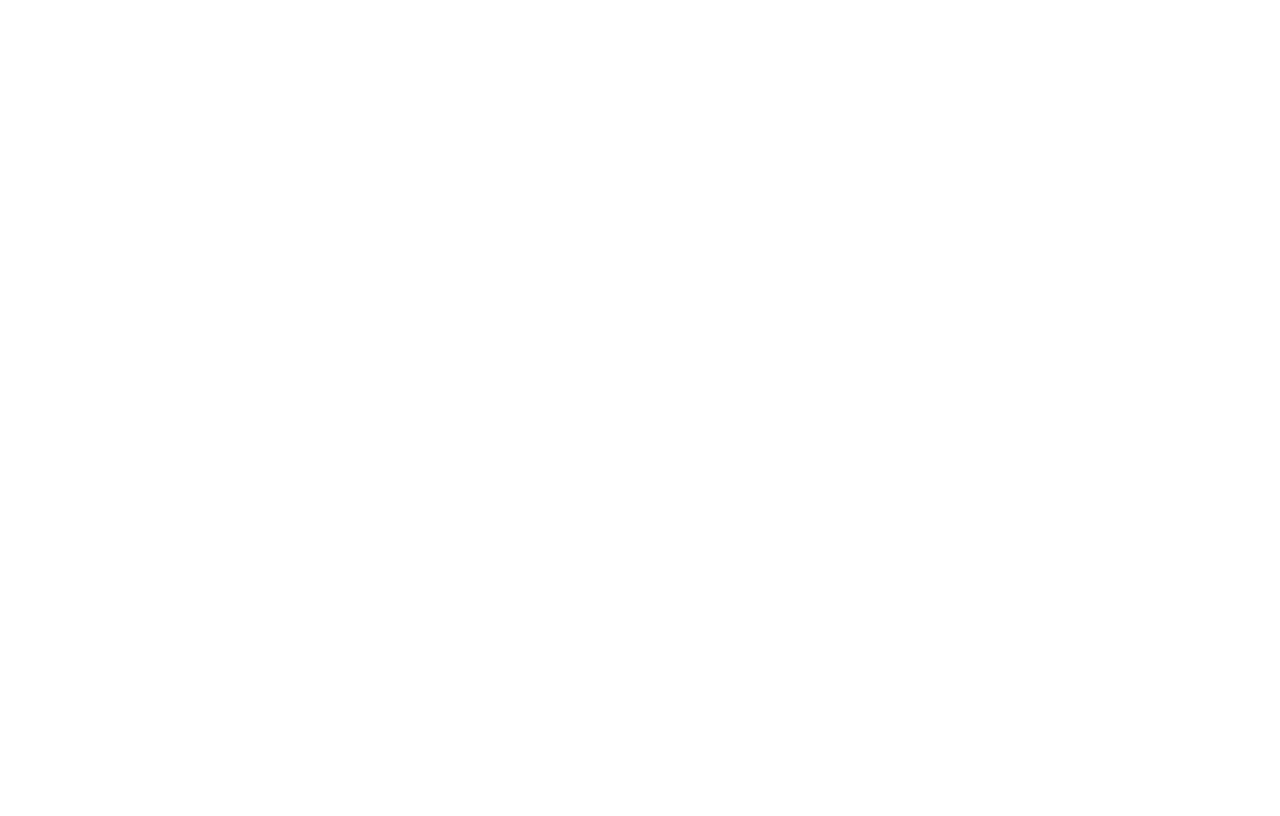
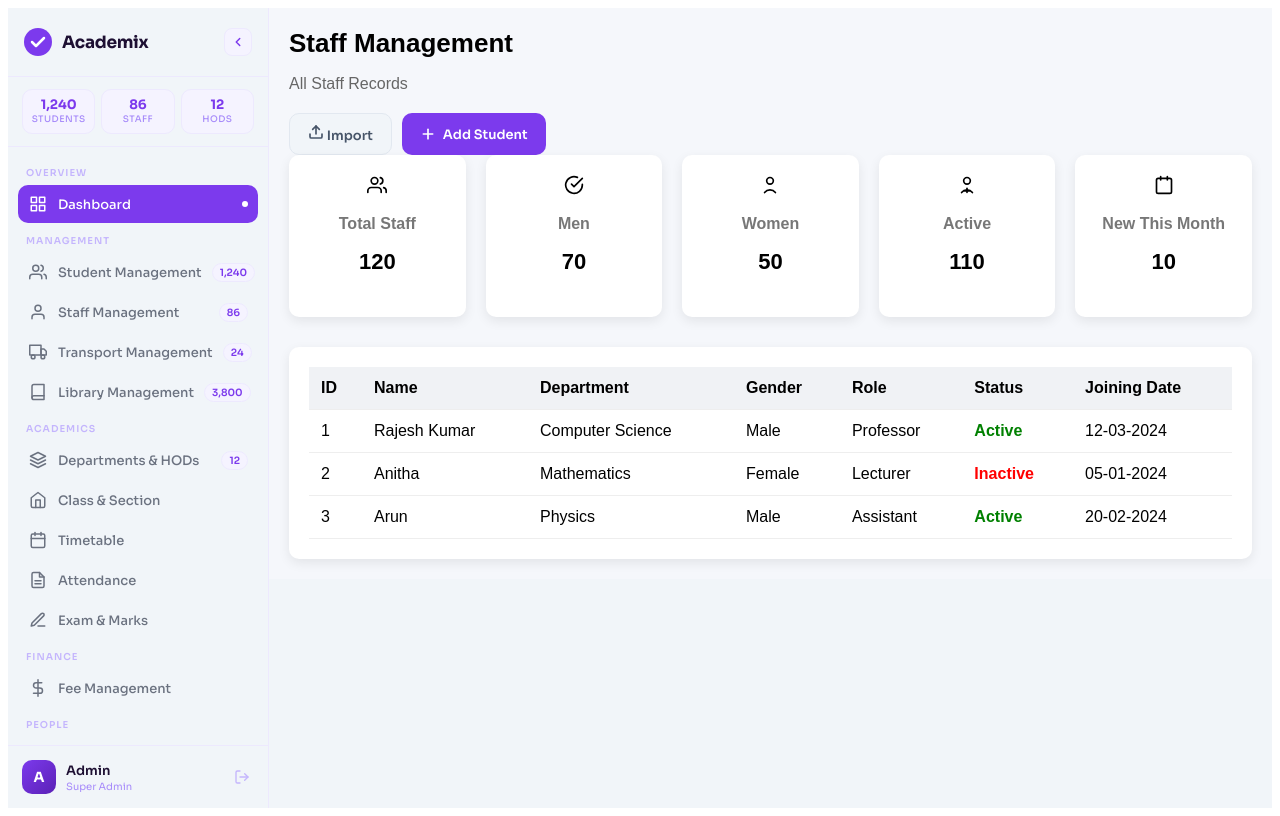
Before and after one commit to ayyappanprogrammer07/AcademiX-Frondend, an Angular app: page /adminmain/staff in a window 1280 px wide. Before the commit this address led to /. Built offline with nearby package versions, Linux system fonts and the light colour scheme.

Commit message:
Staffmanagement inprogress

```diff
--- a/angular.json
+++ b/angular.json
@@ -95,7 +95,7 @@
             "scripts": []
           }
         }
-      }``
+      }
     }
   },
   "cli": {
--- a/package.json
+++ b/package.json
@@ -18,7 +18,7 @@
     "@angular/platform-browser": "^16.2.0",
     "@angular/platform-browser-dynamic": "^16.2.0",
     "@angular/router": "^16.2.0",
-    "@ng-select/ng-select": "^9.0.0",
+    "@ng-select/ng-select": "^11.2.0",
     "ngx-toastr": "^16.2.0",
     "rxjs": "~7.8.0",
     "sweetalert2": "^11.26.24",
--- a/src/app/app.module.ts
+++ b/src/app/app.module.ts
@@ -10,12 +10,14 @@
 import { HttpClientModule } from '@angular/common/http';
 import { BrowserAnimationsModule } from '@angular/platform-browser/animations';
 import { ToastrModule } from 'ngx-toastr';
+import { StaffmanagementComponent } from './staffmanagement/staffmanagement.component';
 @NgModule({
   declarations: [
     AppComponent,
     LoginComponent,
     AdminmainComponent,
     SidebarComponent,
+    StaffmanagementComponent,
   ],
   imports: [
     BrowserModule,
--- a/src/app/core/core-routing.module.ts
+++ b/src/app/core/core-routing.module.ts
@@ -4,6 +4,7 @@
 import { LoginComponent } from '../login/login.component';
 import { AdminmainComponent } from '../admin/adminmain/adminmain.component';
 import { StudentmanagementComponent } from '../admin/studentmanagement/studentmanagement.component';
+import { StaffmanagementComponent } from '../staffmanagement/staffmanagement.component';
 
 const routes: Routes = [
   {
@@ -17,7 +18,7 @@
         children: [
           { path: 'studentmanagement', component: StudentmanagementComponent },
           // add more child routes here later
-          // { path: 'staff', component: StaffComponent },
+          { path: 'staff', component: StaffmanagementComponent },
           // { path: 'fees', component: FeesComponent },
         ]
       }
--- /dev/null
+++ b/src/app/staffmanagement/staffmanagement.component.css
@@ -0,0 +1,131 @@
+/* Container */
+.staff-container {
+  padding: 20px;
+  font-family: 'Poppins', sans-serif;
+  background: #f5f7fb;
+}
+
+/* Header */
+.header h1 {
+  margin: 0;
+  font-size: 26px;
+  font-weight: 600;
+}
+
+.header p {
+  color: #666;
+  margin-bottom: 20px;
+}
+
+/* Cards */
+.card-row {
+  display: flex;
+  gap: 20px;
+  margin-bottom: 30px;
+}
+
+.card {
+  flex: 1;
+  background: #fff;
+  padding: 20px;
+  border-radius: 10px;
+  box-shadow: 0 4px 12px rgba(0,0,0,0.08);
+  text-align: center;
+  transition: 0.3s;
+}
+
+.card:hover {
+  transform: translateY(-5px);
+}
+
+.card h3 {
+  font-size: 16px;
+  color: #777;
+}
+
+.card p {
+  font-size: 22px;
+  font-weight: bold;
+  margin-top: 10px;
+}
+
+/* Table */
+.table-container {
+  background: #fff;
+  padding: 20px;
+  border-radius: 10px;
+  box-shadow: 0 4px 12px rgba(0,0,0,0.08);
+}
+
+table {
+  width: 100%;
+  border-collapse: collapse;
+}
+
+thead {
+  background: #f0f2f5;
+}
+
+th, td {
+  padding: 12px;
+  text-align: left;
+}
+
+th {
+  font-weight: 600;
+}
+
+tr {
+  border-bottom: 1px solid #eee;
+}
+
+/* Status */
+.active {
+  color: green;
+  font-weight: 600;
+}
+
+.inactive {
+  color: red;
+  font-weight: 600;
+}
+
+/* ── Buttons ── */
+.btn-primary {
+  display: flex;
+  align-items: center;
+  gap: 7px;
+  background: #7C3AED;
+  color: #fff;
+  border: none;
+  border-radius: 10px;
+  padding: 10px 18px;
+  font-size: 13px;
+  font-weight: 600;
+  cursor: pointer;
+  font-family: 'Sora', sans-serif;
+  transition: background 0.2s;
+}
+
+.btn-primary:hover:not(:disabled) { background: #5b21b6; }
+
+.btn-primary:disabled {
+  opacity: 0.5;
+  cursor: not-allowed;
+}
+
+
+.btn-secondary {
+  background: #f1f5f9;
+  color: #475569;
+  border: 1px solid #e2e8f0;
+  border-radius: 10px;
+  padding: 10px 18px;
+  font-size: 13px;
+  font-weight: 600;
+  cursor: pointer;
+  font-family: 'Sora', sans-serif;
+  transition: background 0.2s;
+}
+
+.btn-secondary:hover { background: #e2e8f0; }
--- /dev/null
+++ b/src/app/staffmanagement/staffmanagement.component.html
@@ -0,0 +1,137 @@
+<div class="staff-container">
+
+  <!-- Header -->
+  <div class="header">
+    <h1>Staff Management</h1>
+    <p>All Staff Records</p>
+  </div>
+    <div style="display:flex; gap:10px;">
+      <button class="btn-secondary" >
+        <svg width="16" height="16" viewBox="0 0 24 24" fill="none" stroke="currentColor" stroke-width="2.5" stroke-linecap="round" stroke-linejoin="round">
+          <path d="M21 15v4a2 2 0 0 1-2 2H5a2 2 0 0 1-2-2v-4"/>
+          <polyline points="17 8 12 3 7 8"/><line x1="12" y1="3" x2="12" y2="15"/>
+        </svg>
+        Import
+      </button>
+      <button class="btn-primary">
+        <svg width="16" height="16" viewBox="0 0 24 24" fill="none" stroke="currentColor" stroke-width="2.5" stroke-linecap="round" stroke-linejoin="round">
+          <line x1="12" y1="5" x2="12" y2="19"/><line x1="5" y1="12" x2="19" y2="12"/>
+        </svg>
+        Add Student
+      </button>
+    </div>
+
+  <!-- Cards -->
+  <div class="card-row">
+    <div class="card">
+       <div class="stat-icon purple">
+        <svg width="20" height="20" viewBox="0 0 24 24" fill="none" stroke="currentColor" stroke-width="2" stroke-linecap="round" stroke-linejoin="round">
+          <path d="M17 21v-2a4 4 0 0 0-4-4H5a4 4 0 0 0-4 4v2"/><circle cx="9" cy="7" r="4"/>
+          <path d="M23 21v-2a4 4 0 0 0-3-3.87"/><path d="M16 3.13a4 4 0 0 1 0 7.75"/>
+        </svg>
+      </div>
+      <h3>Total Staff</h3>
+      <p>120</p>
+    </div>
+
+    <div class="card">
+        <div class="stat-icon green">
+        <svg width="20" height="20" viewBox="0 0 24 24" fill="none" stroke="currentColor" stroke-width="2" stroke-linecap="round" stroke-linejoin="round">
+          <path d="M22 11.08V12a10 10 0 1 1-5.93-9.14"/><polyline points="22 4 12 14.01 9 11.01"/>
+        </svg>
+      </div>
+      <h3>Men</h3>
+      <p>70</p>
+    </div>
+
+    <div class="card">
+       <div class="stat-icon blue">
+        <svg width="20" height="20" viewBox="0 0 24 24" fill="none" stroke="currentColor" stroke-width="2" stroke-linecap="round" stroke-linejoin="round">
+          <circle cx="12" cy="7" r="4"/>
+          <path d="M5.5 21a8.38 8.38 0 0 1 13 0"/>
+        </svg>
+      </div>
+      <h3>Women</h3>
+      <p>50</p>
+    </div>
+
+ <div class="card">
+  <div class="stat-icon pink">
+    <svg width="20" height="20" viewBox="0 0 24 24" fill="none" stroke="currentColor"
+      stroke-width="2" stroke-linecap="round" stroke-linejoin="round">
+      <circle cx="12" cy="7" r="4"/>
+      <path d="M5.5 21a8.38 8.38 0 0 1 13 0"/>
+      <line x1="12" y1="16" x2="12" y2="21"/>
+      <line x1="9" y1="19" x2="15" y2="19"/>
+    </svg>
+  </div>
+
+  <div class="card-content">
+    <h3>Active</h3>
+    <p>110</p>
+  </div>
+</div>
+    <div class="card">
+      <div class="stat-icon orange">
+        <svg width="20" height="20" viewBox="0 0 24 24" fill="none" stroke="currentColor" stroke-width="2" stroke-linecap="round" stroke-linejoin="round">
+          <rect x="3" y="4" width="18" height="18" rx="2" ry="2"/><line x1="16" y1="2" x2="16" y2="6"/><line x1="8" y1="2" x2="8" y2="6"/>
+        </svg>
+      </div>
+      <div class="d-flex justify-content-center">
+              <h3>New This Month</h3>
+      <p>10</p>
+      </div>
+
+    </div>
+  </div>
+
+  <!-- Table -->
+  <div class="table-container">
+    <table>
+      <thead>
+        <tr>
+          <th>ID</th>
+          <th>Name</th>
+          <th>Department</th>
+          <th>Gender</th>
+          <th>Role</th>
+          <th>Status</th>
+          <th>Joining Date</th>
+        </tr>
+      </thead>
+
+      <tbody>
+        <tr>
+          <td>1</td>
+          <td>Rajesh Kumar</td>
+          <td>Computer Science</td>
+          <td>Male</td>
+          <td>Professor</td>
+          <td class="active">Active</td>
+          <td>12-03-2024</td>
+        </tr>
+
+        <tr>
+          <td>2</td>
+          <td>Anitha</td>
+          <td>Mathematics</td>
+          <td>Female</td>
+          <td>Lecturer</td>
+          <td class="inactive">Inactive</td>
+          <td>05-01-2024</td>
+        </tr>
+
+        <tr>
+          <td>3</td>
+          <td>Arun</td>
+          <td>Physics</td>
+          <td>Male</td>
+          <td>Assistant</td>
+          <td class="active">Active</td>
+          <td>20-02-2024</td>
+        </tr>
+      </tbody>
+    </table>
+  </div>
+
+</div>
--- /dev/null
+++ b/src/app/staffmanagement/staffmanagement.component.ts
@@ -0,0 +1,44 @@
+import { Component } from '@angular/core';
+
+@Component({
+  selector: 'app-staffmanagement',
+  templateUrl: './staffmanagement.component.html',
+  styleUrls: ['./staffmanagement.component.css']
+})
+export class StaffmanagementComponent {
+  staffList = [
+    { id: 'S001', name: 'John', department: 'IT', role: 'Developer', email: 'john@gmail.com', status: 'Active' },
+    { id: 'S002', name: 'Priya', department: 'HR', role: 'Manager', email: 'priya@gmail.com', status: 'Inactive' }
+  ];
+
+  filteredStaff = [...this.staffList];
+
+  searchTerm = '';
+  selectedDepartment = '';
+  selectedRole = '';
+
+  departments = ['IT', 'HR', 'Admin'];
+  roles = ['Developer', 'Manager', 'Staff'];
+
+  filterStaff() {
+    this.filteredStaff = this.staffList.filter(s =>
+      (this.searchTerm === '' || s.name.toLowerCase().includes(this.searchTerm.toLowerCase())) &&
+      (this.selectedDepartment === '' || s.department === this.selectedDepartment) &&
+      (this.selectedRole === '' || s.role === this.selectedRole)
+    );
+  }
+
+  deleteStaff(id: string) {
+    this.staffList = this.staffList.filter(s => s.id !== id);
+    this.filterStaff();
+  }
+
+  editStaff(staff: any) {
+    console.log('Edit:', staff);
+  }
+
+  openForm() {
+    console.log('Open Add Staff Form');
+  }
+
+}
```
Also changed, not shown: 2 other files (tests, documents, lock files or other folders).
